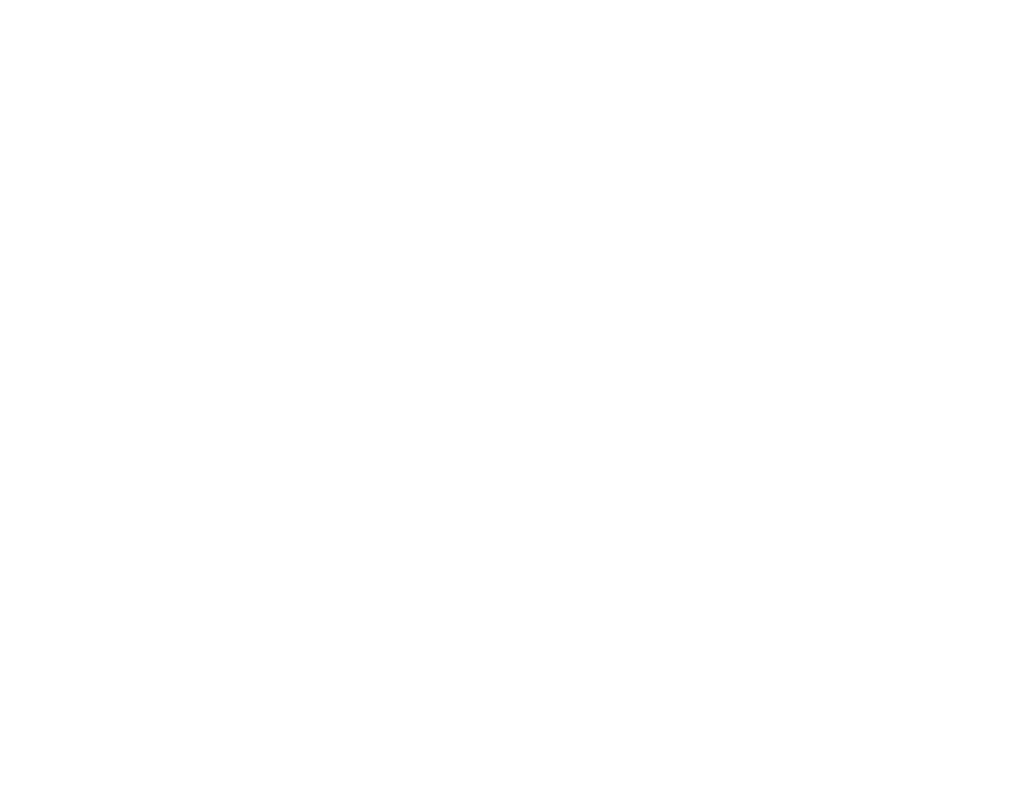
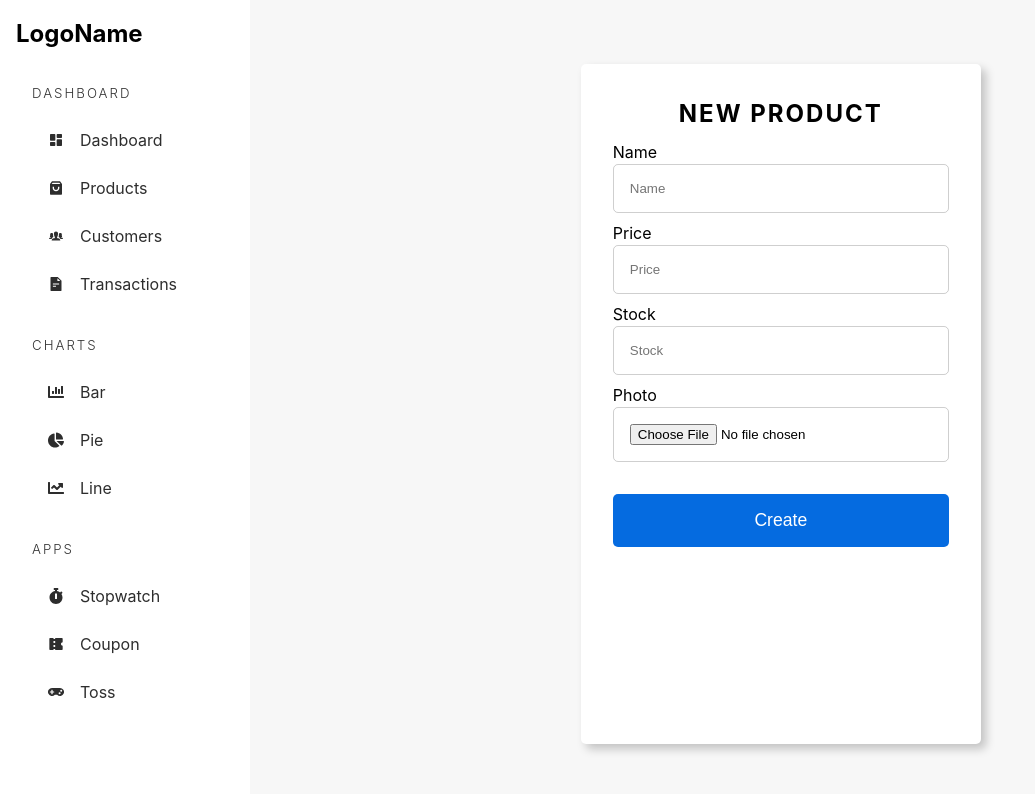
Before and after one commit to abhiSahuCodes/Admin-Dashboard-React, a React (Vite) app in the folder admin-dashboard/: page /admin/product/new in a window 1280 px wide. Shown: the top 794 px of the page, without its empty margins (0-1035 px from the left). Built offline with nearby package versions, Linux system fonts and the light colour scheme.

Commit message:
style for new product is added

```diff
--- a/admin-dashboard/src/pages/management/NewProduct.tsx
+++ b/admin-dashboard/src/pages/management/NewProduct.tsx
@@ -21,6 +21,7 @@
       };
     }
 
+  }
     return (
       <div className="admin-container">
         <AdminSidebar />
@@ -62,8 +63,6 @@
                 <label>Photo</label>
                 <input
                   type="file"
-                  placeholder="Photo"
-                  value={photo}
                   onChange={changeImageHandler}
                   required
                 />
@@ -76,6 +75,6 @@
       </div>
     );
   };
-};
+
 
 export default NewProduct;
--- a/admin-dashboard/src/styles/_products.scss
+++ b/admin-dashboard/src/styles/_products.scss
@@ -18,3 +18,61 @@
     opacity: 0.8;
   }
 }
+
+.product-management {
+  @include flex(row, center, unset);
+  padding: 4rem;
+  > article {
+    height: 85vh;
+    width: 100%;
+    padding: 2rem;
+    max-width: 400px;
+    background-color: #fff;
+    border-radius: 5px;
+    box-shadow: 5px 5px 10px rgba(0, 0, 0, 0.216);
+
+    > form {
+      @include flex(column, unset, center, 2rem);
+      > h2 {
+        text-transform: uppercase;
+        letter-spacing: 2px;
+      }
+
+      > img {
+        @include square(6rem);
+        border-radius: 5px;
+        object-fit: cover;
+      }
+
+      > div {
+        width: 100%;
+        position: relative;
+        > label {
+          position: absolute;
+          left: 0;
+          top: -1.5rem;
+        }
+
+        > input {
+          @include inputStyle(
+            100%,
+            1rem,
+            unset,
+            1px solid rgba(13, 13, 13, 0.196)
+          );
+          border-radius: 5px;
+        }
+      }
+      > button {
+        padding: 1rem;
+        border: none;
+        background-color: rgb(5, 107, 224);
+        color: #fff;
+        width: 100%;
+        border-radius: 5px;
+        font-size: 1.1rem;
+        cursor: pointer;
+      }
+    }
+  }
+}
```
Also changed, not shown: 1 other file (tests, documents, lock files or other folders).
